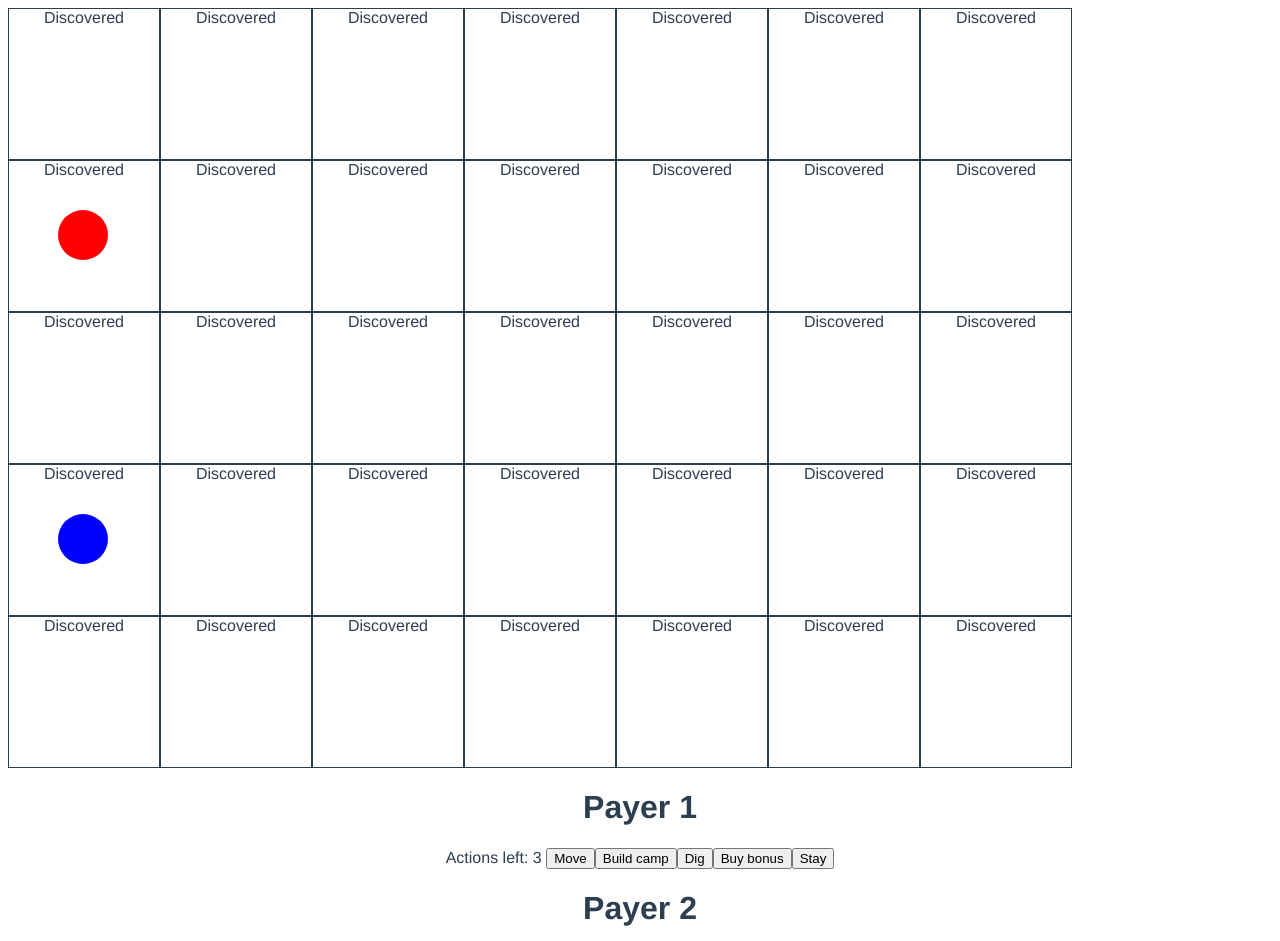
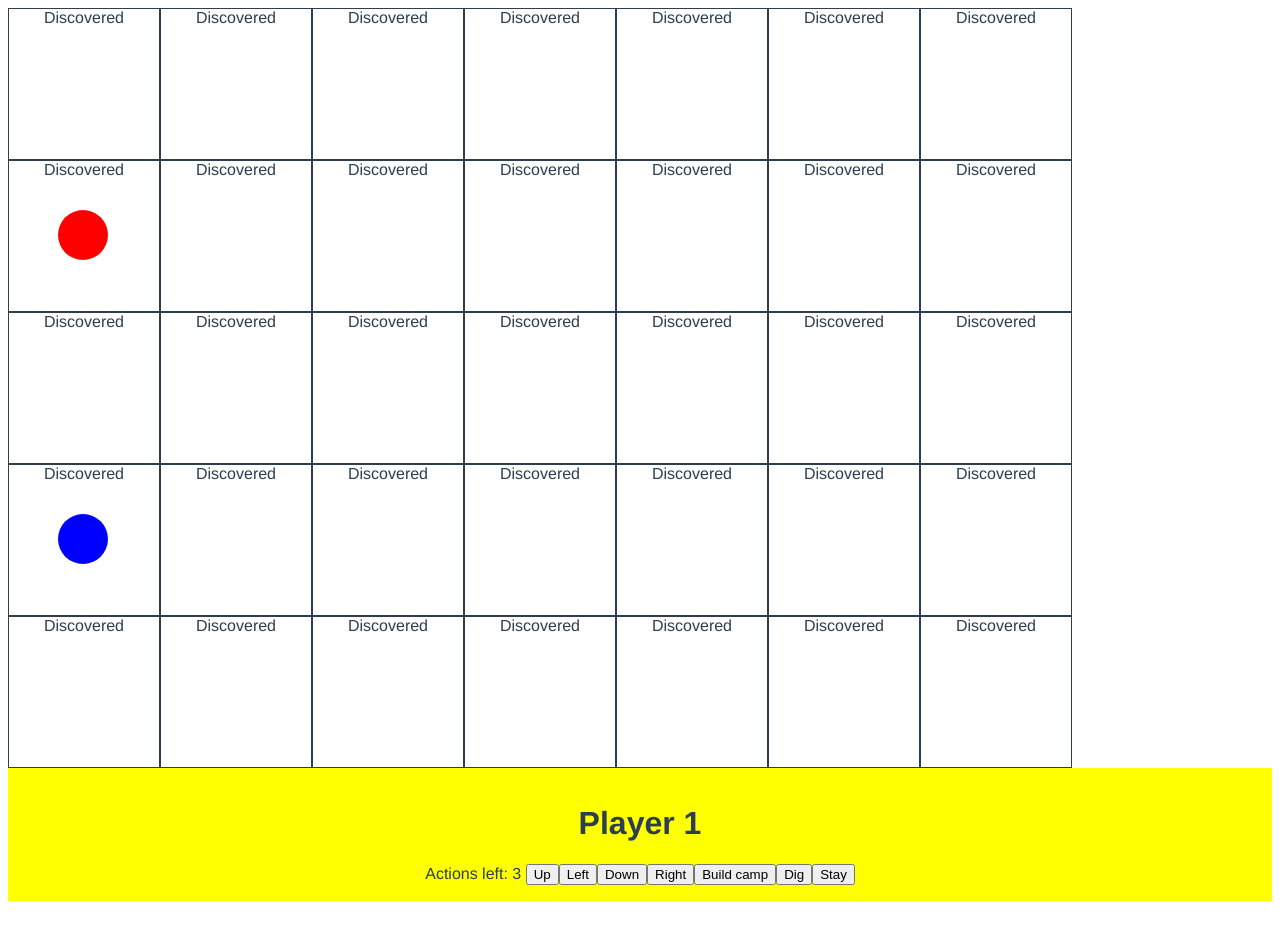
Before and after one commit to alexandreDavid/board-game-usa, a Vue app: page / in a window 1280 px wide. Shown: the top 941 px of the page. Built offline with nearby package versions, Linux system fonts and the light colour scheme.

Commit message:
Moving direction

```diff
--- a/src/App.vue
+++ b/src/App.vue
@@ -22,8 +22,8 @@ export default {
     }
   },
   created () {
-    this.players.push(new Player('Payer 1', {line: 1, col: 0}, 'red'))
-    this.players.push(new Player('Payer 2', {line: 3, col: 0}, 'blue'))
+    this.players.push(new Player('Player 1', {line: 1, col: 0}, 'red'))
+    this.players.push(new Player('Player 2', {line: 3, col: 0}, 'blue'))
   }
 }
 </script>
--- a/src/components/PlayersControl.vue
+++ b/src/components/PlayersControl.vue
@@ -1,36 +1,74 @@
 <template>
   <div class="players-control">
-    <div class="player-control" v-for="(player, key) in players" :key="key">
+    <div class="player-control" v-for="(player, key) in players" :key="key" v-bind:class="{active: activePlayerIdx === key}">
       <h1>{{ player.name }}</h1>
-      <span>Actions left: 3 </span>
-      <button @click="activeMove(player)">Move</button>
-      <button>Build camp</button>
-      <button>Dig</button>
-      <button>Buy bonus</button>
-      <button>Stay</button>
+      <div v-if="activePlayerIdx === key">
+        <span>Actions left: {{ actionsLeft }} </span>
+        <button @click="setAction('up')">Up</button>
+        <button @click="setAction('left')">Left</button>
+        <button @click="setAction('down')">Down</button>
+        <button @click="setAction('right')">Right</button>
+        <button>Build camp</button>
+        <button>Dig</button>
+        <button>Stay</button>
+      </div>
     </div>
   </div>
 </template>
 
 <script>
+const actionsPerTour = 3
+
 export default {
   name: 'tile',
   props: {
     players: Array
   },
+  data () {
+    return {
+      activePlayerIdx: 0,
+      actionsLeft: actionsPerTour
+    }
+  },
   methods: {
-    activeMove (player) {
-      player.setPos(1, 1)
+    setAction (actionType) {
+      switch (actionType) {
+        case 'up':
+          this.players[this.activePlayerIdx].up()
+          break
+        case 'left':
+          this.players[this.activePlayerIdx].left()
+          break
+        case 'down':
+          this.players[this.activePlayerIdx].down()
+          break
+        case 'right':
+          this.players[this.activePlayerIdx].right()
+          break
+      }
+      this.actionsLeft--
+      if (!this.actionsLeft) {
+        this.finishActions()
+      }
+    },
+    finishActions () {
+      this.actionsLeft = actionsPerTour
+      console.log(this.activePlayerIdx === this.players.length - 1)
+      console.log(this.activePlayerIdx)
+      this.activePlayerIdx = (this.activePlayerIdx === this.players.length - 1) ? 0 : this.activePlayerIdx + 1
+      console.log(this.activePlayerIdx)
     }
   }
 }
 </script>
 
-<!-- Add "scoped" attribute to limit CSS to this component only -->
 <style scoped>
-.tile {
-  border: 1px solid;
-  width: 150px;
-  height: 150px;
+
+.player-control {
+  padding: 1rem
+}
+
+.active {
+  background-color: yellow;
 }
 </style>
--- a/src/player.js
+++ b/src/player.js
@@ -14,6 +14,18 @@ export default class Player {
   getPos () {
     return this.pos
   }
+  up () {
+    this.pos.line--
+  }
+  down () {
+    this.pos.line++
+  }
+  left () {
+    this.pos.col--
+  }
+  right () {
+    this.pos.col++
+  }
   getTilesMove () {
     const curLine = this.pos.line
     const curCol = this.pos.col
```
